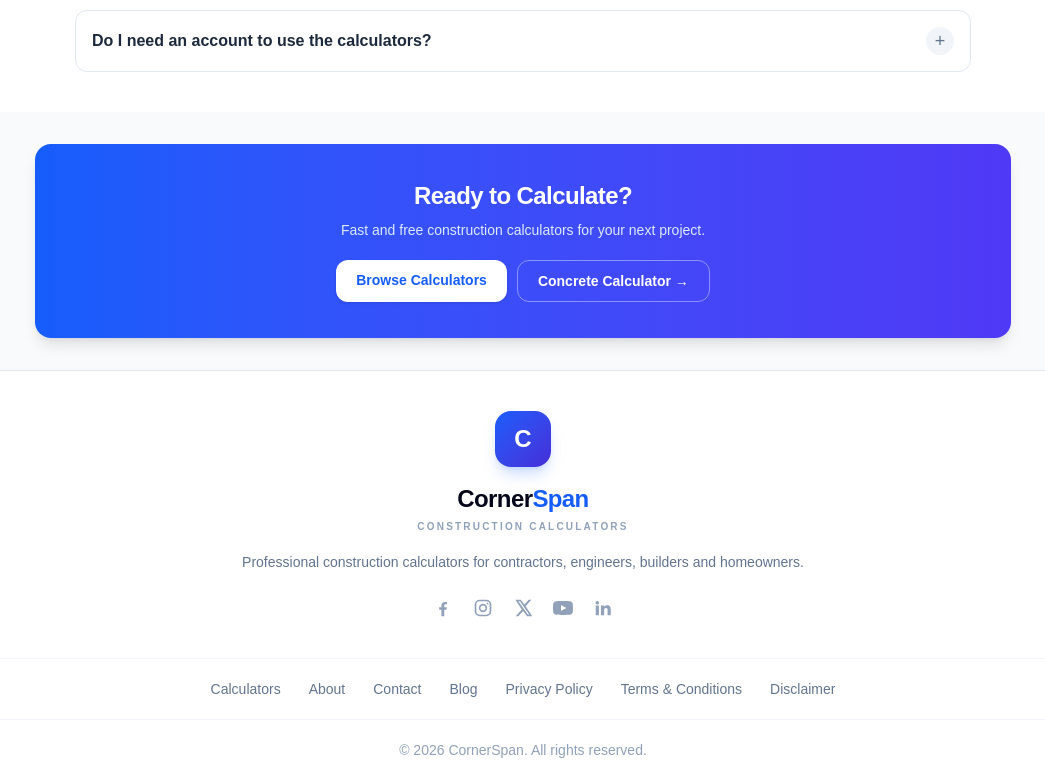
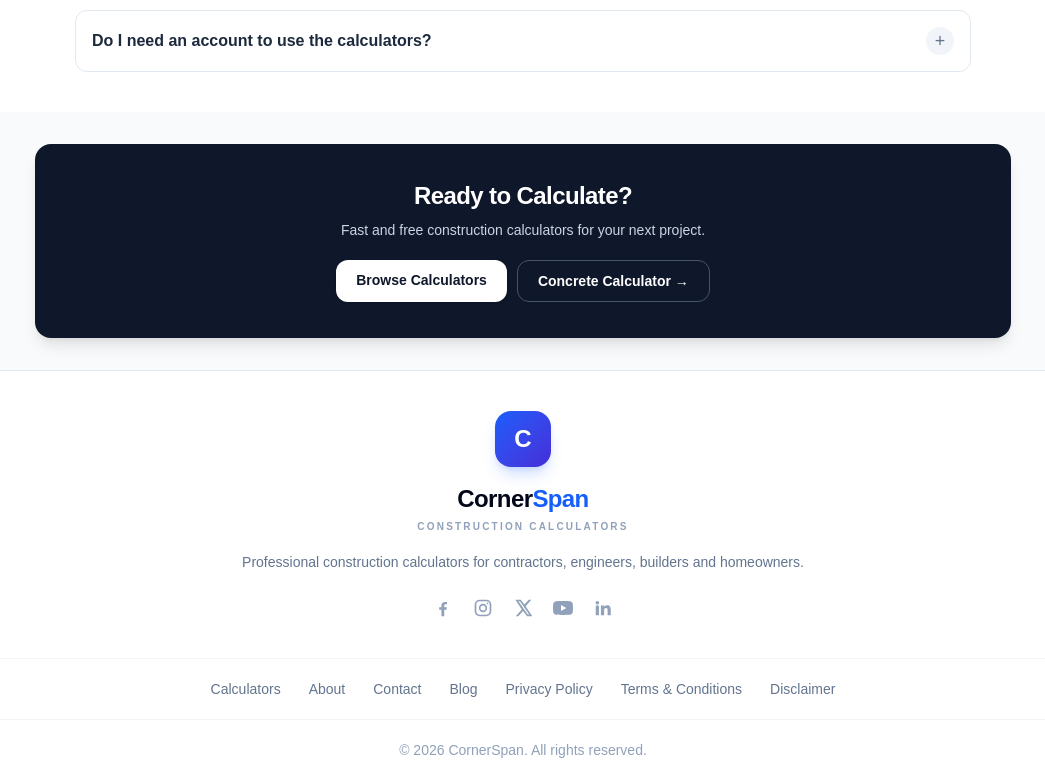
Before and after one commit to km7max-cmd/cornerspan, a Next.js app: page / in a window 1280 px wide. Shown: the part 2692-3472 px from the top of the page, without its empty margins (117-1162 px from the left). Built offline with nearby package versions, Linux system fonts and the light colour scheme.

Commit message:
Change CTA component to use slate color scheme
Updated the CTA component styles to use a slate color scheme instead of blue and indigo. Adjusted text colors and button styles for better contrast.

```diff
--- a/components/CTA.tsx
+++ b/components/CTA.tsx
@@ -3,13 +3,13 @@ import Link from "next/link";
 export default function CTA() {
   return (
     <section className="mx-auto max-w-5xl px-4 py-8 sm:px-6">
-      <div className="rounded-2xl bg-gradient-to-r from-blue-600 to-indigo-600 px-5 py-7 text-center text-white shadow-lg sm:px-8 sm:py-9">
+      <div className="rounded-2xl bg-slate-900 px-5 py-7 text-center text-white shadow-lg sm:px-8 sm:py-9">
 
         <h2 className="text-xl font-black tracking-tight sm:text-2xl">
           Ready to Calculate?
         </h2>
 
-        <p className="mx-auto mt-2 max-w-lg text-xs leading-5 text-blue-100 sm:text-sm">
+        <p className="mx-auto mt-2 max-w-lg text-xs leading-5 text-slate-300 sm:text-sm">
           Fast and free construction calculators for your next project.
         </p>
 
@@ -17,14 +17,14 @@ export default function CTA() {
 
           <Link
             href="/#calculators"
-            className="rounded-xl bg-white px-5 py-2.5 text-sm font-bold text-blue-600 shadow-sm transition hover:bg-slate-100"
+            className="rounded-xl bg-white px-5 py-2.5 text-sm font-bold text-slate-900 shadow-sm transition hover:bg-slate-100"
           >
             Browse Calculators
           </Link>
 
           <Link
             href="/calculators/concrete"
-            className="rounded-xl border border-white/40 px-5 py-2.5 text-sm font-bold text-white transition hover:bg-white/10"
+            className="rounded-xl border border-slate-600 px-5 py-2.5 text-sm font-bold text-white transition hover:bg-slate-800"
           >
             Concrete Calculator →
           </Link>
```
